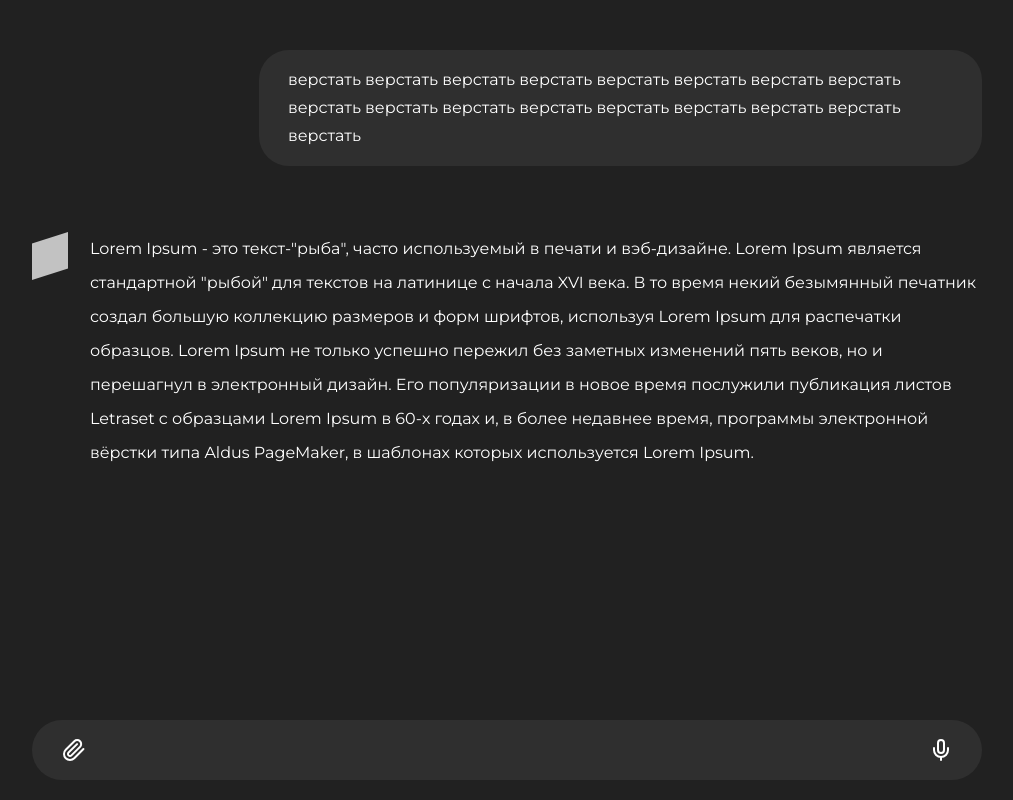
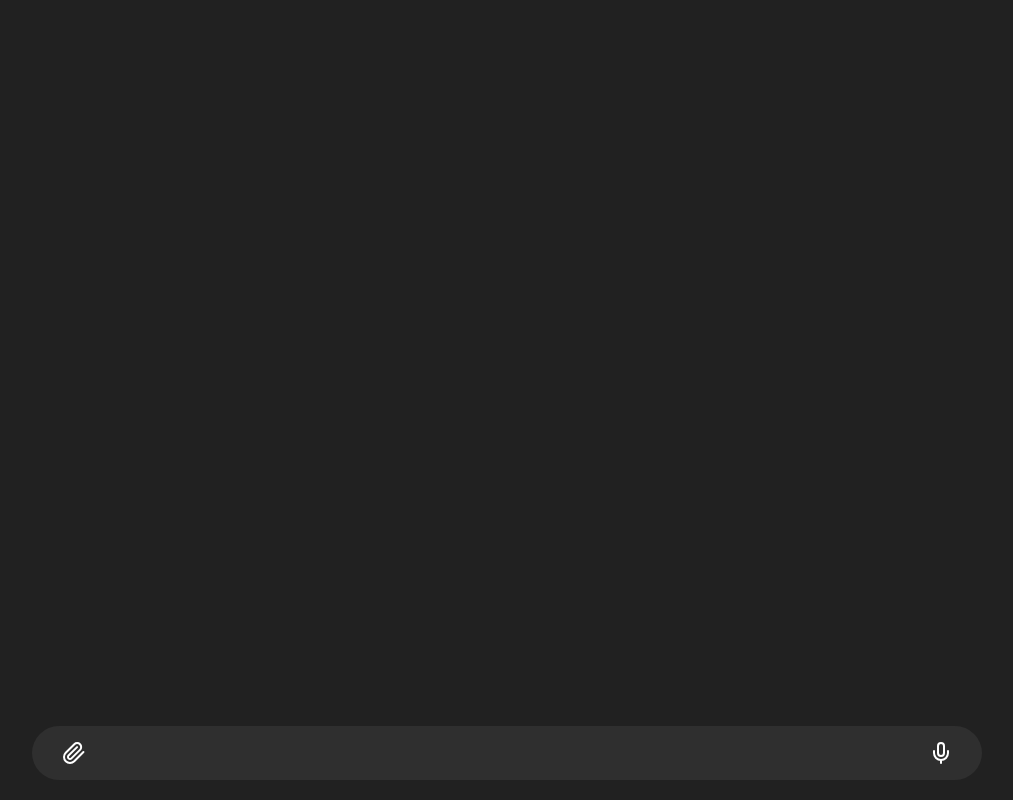
Before and after one commit to Albertlll/front-sila.ai, a React (Vite) app: page / in a window 1280 px wide. Shown: the whole page, without its empty margins (133-1146 px from the left). Built offline with nearby package versions, Linux system fonts and the light colour scheme.

Commit message:
Отправка сообщений

```diff
--- a/src/components/inputs/MessageInput.scss
+++ b/src/components/inputs/MessageInput.scss
@@ -1,3 +1,19 @@
+@use '../../styles' as vars;
+
+.arrow_btn {
+    border-radius: 999px;
+    background-color: vars.$accent-btn;
+    padding: 5px;
+}
+
+
+.pin_btn {
+    background: transparent;
+}
+
+.mic_btn {
+    background: transparent;
+}
 
 
 
@@ -13,8 +29,8 @@
     gap: 10px;    position: relative;
     margin-top: auto;
     margin-bottom: 20px;
-    padding-top: 18px;
-    padding-bottom: 18px;
+    // padding-top: 18px;
+    // padding-bottom: 18px;
 
     padding-left: 22px;
     padding-right: 21px;
@@ -34,12 +50,9 @@
     border-radius: 9999px;
 
     button {
-        background: transparent;
         outline: none;
         border: transparent;
 
-        width: 100%;
-        height: 100%;
         cursor: pointer;
 
         display: flex;
--- a/src/components/inputs/MessageInput.tsx
+++ b/src/components/inputs/MessageInput.tsx
@@ -1,20 +1,53 @@
 import './MessageInput.scss'
-import {Paperclip} from 'lucide-react'
+import {ArrowRight, Paperclip} from 'lucide-react'
 import {Mic} from 'lucide-react'
+import { ChangeEvent, useState } from 'react';
+import { useMessagesStore } from '../../store/messagesStore';
 
 const MessageInput = () => {
+    const [messageField, setMessageField] = useState<string>('');
+    const {addMessage} = useMessagesStore();
+
+
+    const sendMessage = () => {
+
+        addMessage(
+            {
+                sender: 'user',
+                type: 'text',
+                content: {
+                    text: messageField,
+                }
+            }
+        )
+
+
+    }
 
     return (
         <div className='messageInputBlock'>
-                <button>
+                <button className='pin_btn'>
                     <Paperclip color="white"/>
                 </button>
 
-                <input type='text'></input>
+                <input onChange={(e : ChangeEvent<HTMLInputElement>) => setMessageField(e.target.value)} type='text'></input>
 
-                <button className='sendBtn'>
+
+
+                {
+                    messageField.trim() ?
+                    <button onClick={() => sendMessage()} className='arrow_btn'>
+                        <ArrowRight color="white"/>
+                    </button>
+
+                    :
+
+
+                <button className='mic_btn'>
                     <Mic color="white"/>
                 </button>
+                }
+
         </div>
 
     );
--- a/src/components/ui/Message/Message.tsx
+++ b/src/components/ui/Message/Message.tsx
@@ -2,37 +2,12 @@ import './Message.scss'
 import TextMessage from './messageSpicies/TextMessage/TextMessage';
 import ImageMessage from './messageSpicies/ImageMessage/ImageMessage';
 import silalogo from './silalogo.svg'
-interface IImageMessage {
-    sender : 'bot' | 'user'
-    type : 'image';
-    content : {
-        base64 : string;
-    };
-}
+import { MessageProps } from './interfaces';
 
-
-interface ITextMessage {
-    sender : 'bot' | 'user'
-    type : 'text';
-    content : {
-        text : string;
-    };
-}
-
-
-interface IAudioMessage {
-    sender : 'bot' | 'user'
-    type : 'audio';
-    content : {
-        url : string;
-    };
-}
+const Message = (props: MessageProps) => {
 
 
 
-type MessageProps = IAudioMessage | ITextMessage | IImageMessage
-
-const Message = (props: MessageProps) => {
 
     return (
 
--- /dev/null
+++ b/src/components/ui/Message/index.ts
@@ -0,0 +1,3 @@
+import Message from "./Message";
+
+export default Message
--- /dev/null
+++ b/src/components/ui/Message/interfaces.ts
@@ -0,0 +1,29 @@
+export interface IImageMessage {
+    sender : 'bot' | 'user'
+    type : 'image';
+    content : {
+        base64 : string;
+    };
+}
+
+
+export interface ITextMessage {
+    sender : 'bot' | 'user'
+    type : 'text';
+    content : {
+        text : string;
+    };
+}
+
+
+export interface IAudioMessage {
+    sender : 'bot' | 'user'
+    type : 'audio';
+    content : {
+        url : string;
+    };
+}
+
+
+
+export type MessageProps = IAudioMessage | ITextMessage | IImageMessage
--- a/src/components/ui/MessagesHistory/MessagesHistory.scss
+++ b/src/components/ui/MessagesHistory/MessagesHistory.scss
@@ -1,5 +1,7 @@
 .messages_history {
     width: 100%;
+
+    height: 100%;
     overflow-y: auto;
     white-space: nowrap;
 }
--- a/src/components/ui/MessagesHistory/MessagesHistory.tsx
+++ b/src/components/ui/MessagesHistory/MessagesHistory.tsx
@@ -1,11 +1,22 @@
 import Message from "../Message/Message";
 import './MessagesHistory.scss'
+import { useMessagesStore } from "../../../store/messagesStore";
 function MessagesHistory() {
+
+    const messages = useMessagesStore((state) => state.messages)
+
     return (
         <div className="messages_history">
-            <Message sender="user" type="text" content={{text : 'верстать верстать верстать верстать верстать верстать верстать верстать верстать верстать верстать верстать верстать верстать верстать верстать верстать '}}/>
-            <Message sender="bot" type="text" content={{text : 'Lorem Ipsum - это текст-"рыба", часто используемый в печати и вэб-дизайне. Lorem Ipsum является стандартной "рыбой" для текстов на латинице с начала XVI века. В то время некий безымянный печатник создал большую коллекцию размеров и форм шрифтов, используя Lorem Ipsum для распечатки образцов. Lorem Ipsum не только успешно пережил без заметных изменений пять веков, но и перешагнул в электронный дизайн. Его популяризации в новое время послужили публикация листов Letraset с образцами Lorem Ipsum в 60-х годах и, в более недавнее время, программы электронной вёрстки типа Aldus PageMaker, в шаблонах которых используется Lorem Ipsum.'}}/>
 
+
+
+            {
+
+                messages.map((msg, index) => (
+                    <Message key={index} {...msg}/>
+                ))
+
+            }
 
         </div>
     );
--- /dev/null
+++ b/src/store/interfaces.ts
@@ -0,0 +1,7 @@
+import { MessageProps } from "../components/ui/Message/interfaces";
+
+
+export interface ImessageStore {
+    messages: Array<MessageProps>,
+    addMessage: (message : MessageProps) => void;
+}
--- /dev/null
+++ b/src/store/messagesStore.ts
@@ -0,0 +1,10 @@
+import { create } from "zustand";
+import { MessageProps } from "../components/ui/Message/interfaces";
+import { ImessageStore } from './interfaces'
+
+
+
+export const useMessagesStore = create<ImessageStore>()((set) => ({
+    messages: [],
+    addMessage: (newMessage : MessageProps) => set((state) => ({messages: [...state.messages, newMessage]})),
+}))
--- a/src/styles/_colors.scss
+++ b/src/styles/_colors.scss
@@ -2,3 +2,4 @@ $main-bg : #171717;
 $sub-bg : #212121;
 $cloud-bg : #2F2F2F;
 $text-color: #FFFFFF;
+$accent-btn: #676767
```
